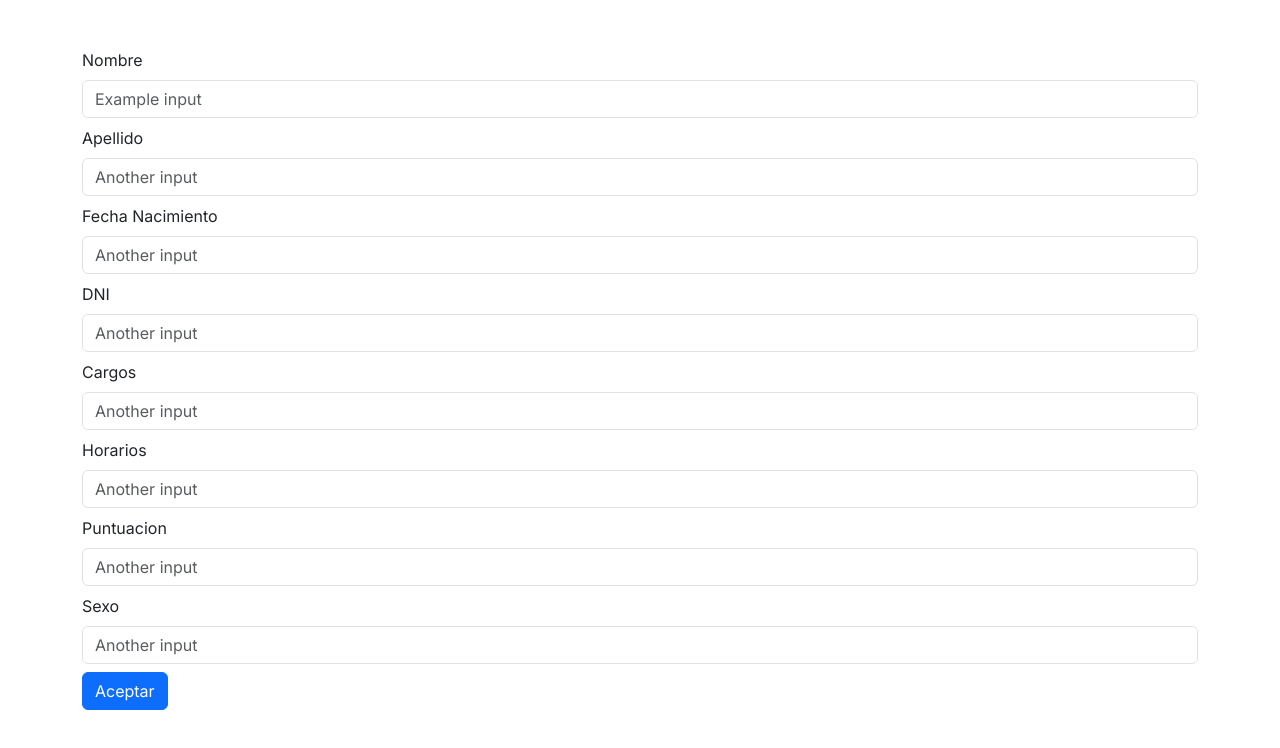
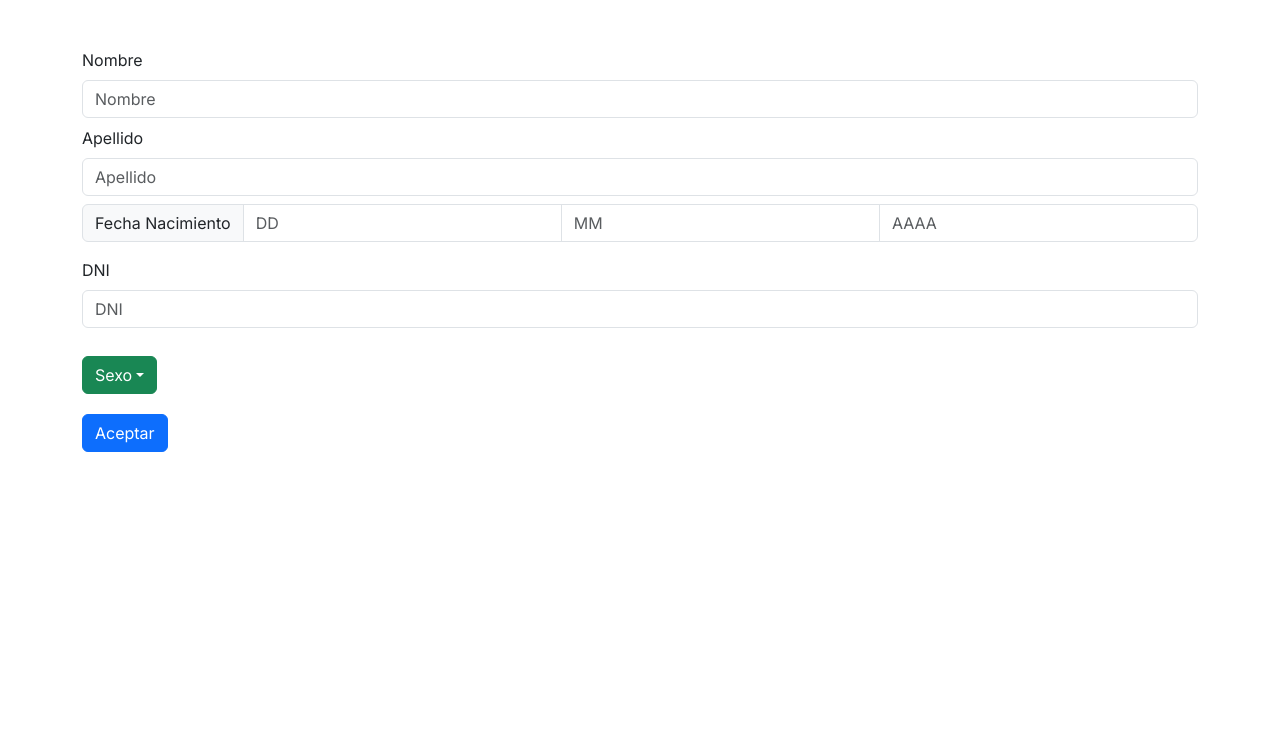
Before and after one commit to LucasPennice/tp_dsw_front_next, a Next.js app: page /profesor/add in a window 1280 px wide. Shown: the top 748 px of the page. Built offline with nearby package versions, Linux system fonts and the light colour scheme.

Commit message:
Anda todo!!

```diff
--- a/package.json
+++ b/package.json
@@ -12,6 +12,7 @@
     "bootstrap": "^5.3.3",
     "next": "14.2.4",
     "react": "^18",
+    "react-bootstrap": "^2.10.4",
     "react-dom": "^18",
     "react-icons": "^5.2.1"
   },
--- a/src/app/globals.css
+++ b/src/app/globals.css
@@ -46,3 +46,8 @@ body {
   justify-content: flex-end;
   padding-right: 30px;
 }
+
+#dropdown-basic{
+  margin-bottom: 20px;
+  margin-top: 20px;
+}
--- a/src/app/lib/definitions.ts
+++ b/src/app/lib/definitions.ts
@@ -9,7 +9,7 @@ export type Profesor = {
     apellido : string
     fechaNacimiento : string
     dni: number
-    cursadas: Cursado[] // "DIA_SEMANA - HH:MM" formato 24hs
+    cursados: Cursado[] // "DIA_SEMANA - HH:MM" formato 24hs
     puntuacionGeneral: number
     sexo: Sexo
 }
--- a/src/app/profesor/add/page.tsx
+++ b/src/app/profesor/add/page.tsx
@@ -1,18 +1,30 @@
 'use client'
 
+import { Sexo } from "@/app/lib/definitions";
 import { useRouter } from "next/navigation";
 import { useState } from "react";
+import { Form, InputGroup } from "react-bootstrap";
+import Dropdown from 'react-bootstrap/Dropdown';
+
 
 export default function Page() {
 
   const [nombre, setNombre] = useState('');
   const [apellido, setApellido] = useState('');
   const [dni, setDni] = useState('');
-  const [nacimiento, setNacimiento] = useState('');
-  const [cargos, setCargos] = useState('');
-  const [horarios, setHorarios] = useState('');
-  const [puntuacion, setPuntuacion] = useState('');
   const [sexo, setSexo] = useState('');
+
+  const [dia,setDia] = useState("")
+  const [mes,setMes] = useState("")
+  const [year,setYear] = useState("")
+
+const limitTo = (n: number, old:string,newS:string) => {
+  if (newS.length > n ){
+return old
+}else{
+return newS
+}
+}
 
   const router = useRouter();
 
@@ -27,11 +39,9 @@ export default function Page() {
         body: JSON.stringify({
           nombre: nombre,
           apellido: apellido,
-          fechaNacimiento: nacimiento,
+          fechaNacimiento: `${dia}/${mes}/${year}`,
           dni: dni,
-          cargos: cargos,
-          horariosDeClase: horarios,
-          puntuacionGeneral: puntuacion,
+          puntuacionGeneral: 0,
           sexo: sexo
         }),
       });
@@ -62,7 +72,7 @@ export default function Page() {
               type="text"
               className="form-control mt-2"
               id="formGroupExampleInput"
-              placeholder="Example input"
+              placeholder="Nombre"
               value={nombre}
               onChange={(e) => setNombre(e.target.value)}
             />
@@ -73,77 +83,42 @@ export default function Page() {
               type="text"
               className="form-control mt-2"
               id="formGroupExampleInput2"
-              placeholder="Another input"
+              placeholder="Apellido"
               value={apellido}
               onChange={(e) => setApellido(e.target.value)}
             />
           </div>
-          <div className="form-group mb-2">
-            <label htmlFor="formGroupExampleInput2">Fecha Nacimiento</label>
-            <input
-              type="text"
-              className="form-control mt-2"
-              id="formGroupExampleInput2"
-              placeholder="Another input"
-              value={nacimiento}
-              onChange={(e) => setNacimiento(e.target.value)}
-            />
-          </div>
+          <InputGroup className="mb-3">
+            <InputGroup.Text>Fecha Nacimiento</InputGroup.Text>
+            <Form.Control placeholder ="DD" value={dia} onChange={t => {setDia((t.target.value))
+            }} />
+            <Form.Control placeholder ="MM" value={mes} onChange={t => {setMes(t.target.value)}} />
+            <Form.Control placeholder ="AAAA" value={year} onChange={t => {setYear(t.target.value)}}/>
+          </InputGroup>
+
           <div className="form-group mb-2">
             <label htmlFor="formGroupExampleInput2">DNI</label>
             <input
               type="text"
               className="form-control mt-2"
               id="formGroupExampleInput2"
-              placeholder="Another input"
+              placeholder="DNI"
               value={dni}
               onChange={(e) => setDni(e.target.value)}
             />
           </div>
-          <div className="form-group mb-2">
-            <label htmlFor="formGroupExampleInput2">Cargos</label>
-            <input
-              type="text"
-              className="form-control mt-2"
-              id="formGroupExampleInput2"
-              placeholder="Another input"
-              value={cargos}
-              onChange={(e) => setCargos(e.target.value)}
-            />
-          </div>
-          <div className="form-group mb-2">
-            <label htmlFor="formGroupExampleInput2">Horarios</label>
-            <input
-              type="text"
-              className="form-control mt-2"
-              id="formGroupExampleInput2"
-              placeholder="Another input"
-              value={horarios}
-              onChange={(e) => setHorarios(e.target.value)}
-            />
-          </div>
-          <div className="form-group mb-2">
-            <label htmlFor="formGroupExampleInput2">Puntuacion</label>
-            <input
-              type="text"
-              className="form-control mt-2"
-              id="formGroupExampleInput2"
-              placeholder="Another input"
-              value={puntuacion}
-              onChange={(e) => setPuntuacion(e.target.value)}
-            />
-          </div>
-          <div className="form-group mb-2">
-            <label htmlFor="formGroupExampleInput2">Sexo</label>
-            <input
-              type="text"
-              className="form-control mt-2 custom-select"
-              id="formGroupExampleInput2"
-              placeholder="Another input"
-              value={sexo}
-              onChange={(e) => setSexo(e.target.value)}
-            />
-          </div>
+
+        <Dropdown>
+            <Dropdown.Toggle variant="success" id="dropdown-basic">
+            {sexo == "" ? "Sexo" : sexo}
+            </Dropdown.Toggle>
+
+            <Dropdown.Menu>
+              <Dropdown.Item href="#/action-1" onClick={()=>setSexo(Sexo.Hombre)}>Hombre</Dropdown.Item>
+              <Dropdown.Item href="#/action-2" onClick={()=>setSexo(Sexo.Mujer)}>Mujer</Dropdown.Item>
+            </Dropdown.Menu>
+          </Dropdown>
+
 
           <button type="submit" className="btn btn-primary cus-mr-10">Aceptar</button>
         </form>
--- a/src/app/profesor/delete/[id]/page.tsx
+++ /dev/null
@@ -1,18 +0,0 @@
-'use client'
-
-import { useParams, useRouter } from "next/navigation";
-
-export default async function Delete() {
-
-  const params = useParams()
-  const router = useRouter();
-  const _id = params.id as string
-
-  const res = await fetch(`https://tp-dsw-back.onrender.com/api/profesor/${_id}`, {
-    method: "Delete"
-  })
-  .then(() => router.push('src/app/profesor'))
-
-
-  return null;
-}
--- a/src/app/profesor/edit/[id]/page.tsx
+++ b/src/app/profesor/edit/[id]/page.tsx
@@ -1,17 +1,23 @@
 'use client'
 
-import { useParams, useRouter } from "next/navigation";
+import { useParams, useRouter, useSearchParams } from "next/navigation";
 import { useState } from "react";
 
 export default function Page() {
 
-  const [nombre, setNombre] = useState('');
-  const [apellido, setApellido] = useState('');
+  const params = useParams();
+  const _id = params.id as string;
+  const searchParams = useSearchParams();
+  let property1 = searchParams.get("name");
+  let property2 = searchParams.get("apellido");
 
-  const params = useParams();
+
+  const [nombre, setNombre] = useState(property1 ?? "");
+  const [apellido, setApellido] = useState(property2 ?? "");
+
+
   const router = useRouter();
 
-  const _id = params.id as string;
 
 
   const editProfesor = async (id: string): Promise<void> => {
--- a/src/app/profesor/page.tsx
+++ b/src/app/profesor/page.tsx
@@ -2,21 +2,51 @@
 
 import Link from "next/link";
 import { Profesor, Sexo, Response} from "../lib/definitions"
-
-export default async function Page() {
+import { useEffect, useState } from "react";
+import React from "react";
 
 
-    const res = await fetch("https://tp-dsw-back.onrender.com/api/profesor", {
-        headers: {
-            'Content-Type': 'application/json'
-          }
-    })
+export default function Page() {
 
-    const response = await res.json() as Response<Profesor[]>
+    const [data, setData] = useState<Profesor[]>([])
+    const [isLoading, setLoading] = useState(true)
 
-    const profesores = response.data ?? []
+    useEffect(() => {
+      fetch("https://tp-dsw-back.onrender.com/api/profesor",
+        {        headers: {
+        'Content-Type': 'application/json'
+      }})
+        .then((res) => res.json())
+        .then((data) => {
+          setData(data.data)
+          setLoading(false)
+        })
+    }, [])
+
+    if (isLoading) return <p>Loading...</p>
+    if (!data) return <p>No profile data</p>
+
+
+    const profesores = data ?? []
 
     console.log(profesores)
+
+    const deleteProfesor = async(_id: string) => {
+
+
+        await fetch(`https://tp-dsw-back.onrender.com/api/profesor/${_id}`, {
+            method: "Delete"
+          })
+            fetch("https://tp-dsw-back.onrender.com/api/profesor",
+              {        headers: {
+              'Content-Type': 'application/json'
+            }})
+              .then((res) => res.json())
+              .then((data) => {
+                setData(data.data)
+                setLoading(false)
+              })
+    }
 
     return (
     <section>
@@ -28,7 +58,7 @@ export default async function Page() {
                     <th scope="col">Apellido</th>
                     <th scope="col">Fecha Nac</th>
                     <th scope="col">DNI</th>
-                    <th scope="col">Cursadas</th>
+                    <th scope="col">Cursados</th>
                     <th scope="col">Puntuacion General</th>
                     <th scope="col">Sexo</th>
                     <th scope="col">Acción</th>
@@ -38,28 +68,28 @@ export default async function Page() {
 
                     {profesores.map((profesor)=>{
                     return(
-                        <>
-                            <tr  key={profesor.id}>
+                        <React.Fragment key = {profesor.id}>
+                            <tr>
                                 <td>{profesor.nombre}</td>
                                 <td>{profesor.apellido}</td>
                                 <td>{profesor.fechaNacimiento.split('T')[0]}</td>
                                 <td>{profesor.dni}</td>
                                 <td>
-                                    <ul className="remove-points">{profesor.cursadas.map((cursada) => <li key={profesor.id + cursada}>{cursada}</li>)}
+                                    <ul className="remove-points">{profesor.cursados.map((cursado) => <li key={profesor.id + cursado}>{cursado.materia.nombre}</li>)}
                                     </ul>
                                 </td>
                                 <td>{profesor.puntuacionGeneral}/5</td>
                                 <td>{profesor.sexo}</td>
                                 <td>
-                                    <Link href={`/profesor/edit/${profesor.id}`} className="btn btn-warning cus-mr-10">
+                                    <Link href={{pathname: `/profesor/edit/${profesor.id}`, query: { name: profesor.nombre, apellido: profesor.apellido }}} className="btn btn-warning cus-mr-10">
                                         Edit
                                     </Link>
-                                    <Link href={`/profesor/delete/${profesor.id}`} className="btn btn-danger cus-mr-10">
+                                    <button  className="btn btn-danger cus-mr-10" onClick={() => {deleteProfesor(profesor.id)}}>
                                         Delete
-                                    </Link>
+                                    </button>
                                 </td>
                             </tr>
-                        </>
+                        </React.Fragment>
 
                     )})}
             </tbody>
```
Also changed, not shown: 1 other file (tests, documents, lock files or other folders).
